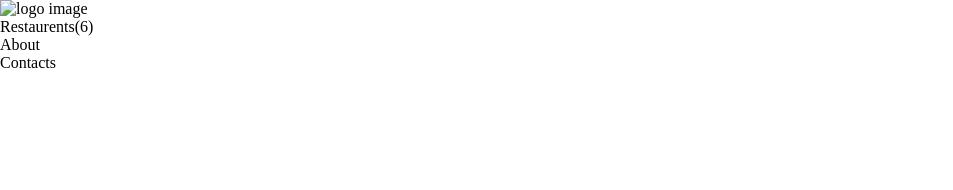
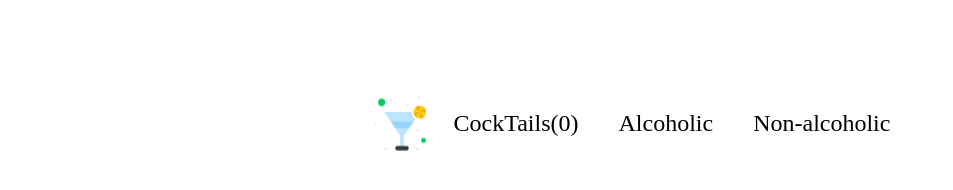
Before and after one commit to Ntwali-Josue/zero-thirsty, a website built with webpack: page src/index.html in a window 1280 px wide. Shown: the whole page, without its empty margins (0-953 px from the left). Built offline with nearby package versions, Linux system fonts and the light colour scheme; files whose address does not match are found by name.

Commit message:
Add header section

```diff
--- a/src/index.js
+++ b/src/index.js
@@ -1,15 +1,15 @@
 import './style.css';
-import logo from './logo.PNG';
+import logoImg from './images/logo.png';
 
 const root = document.querySelector('.root');
 const header = document.createElement('header');
 
 header.innerHTML = `<nav class="nav">
-<img src="${logo}" alt="logo image">
+<img src="${logoImg}" alt="logo image">
 <ul class="nav-list">
-  <li>Restaurents(6)</li>
-  <li>About</li>
-  <li>Contacts</li>
+  <li>CockTails(0)</li>
+  <li>Alcoholic</li>
+  <li>Non-alcoholic</li>
 </ul>
 </nav>`;
 
--- a/src/style.css
+++ b/src/style.css
@@ -2,3 +2,19 @@
   padding: 0;
   margin: 0;
 }
+
+.nav {
+  display: flex;
+  justify-content: center;
+  margin-top: 90px;
+}
+
+.nav-list {
+  display: flex;
+}
+
+.nav-list li {
+  font-size: 24px;
+  list-style: none;
+  padding: 20px;
+}
```
Also changed, not shown: dist/94c5143ff41acc87dde5.png (added), dist/index.html, dist/main.js, src/images/logo.png (added).
